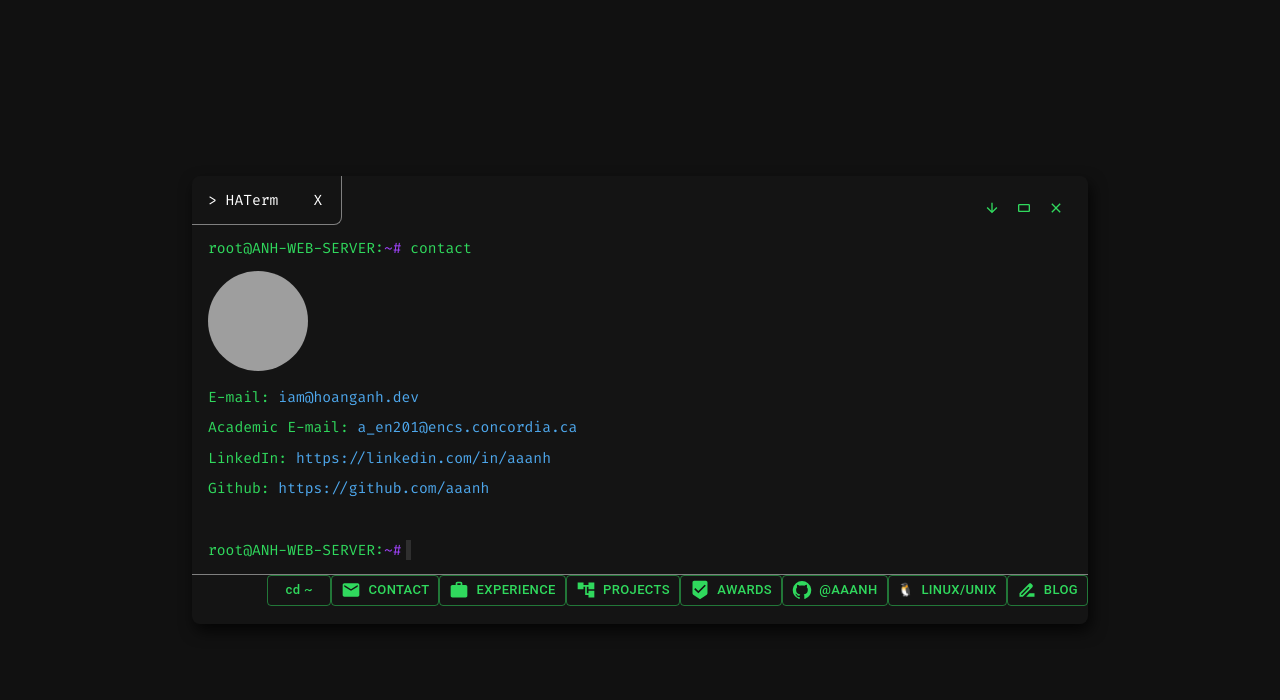
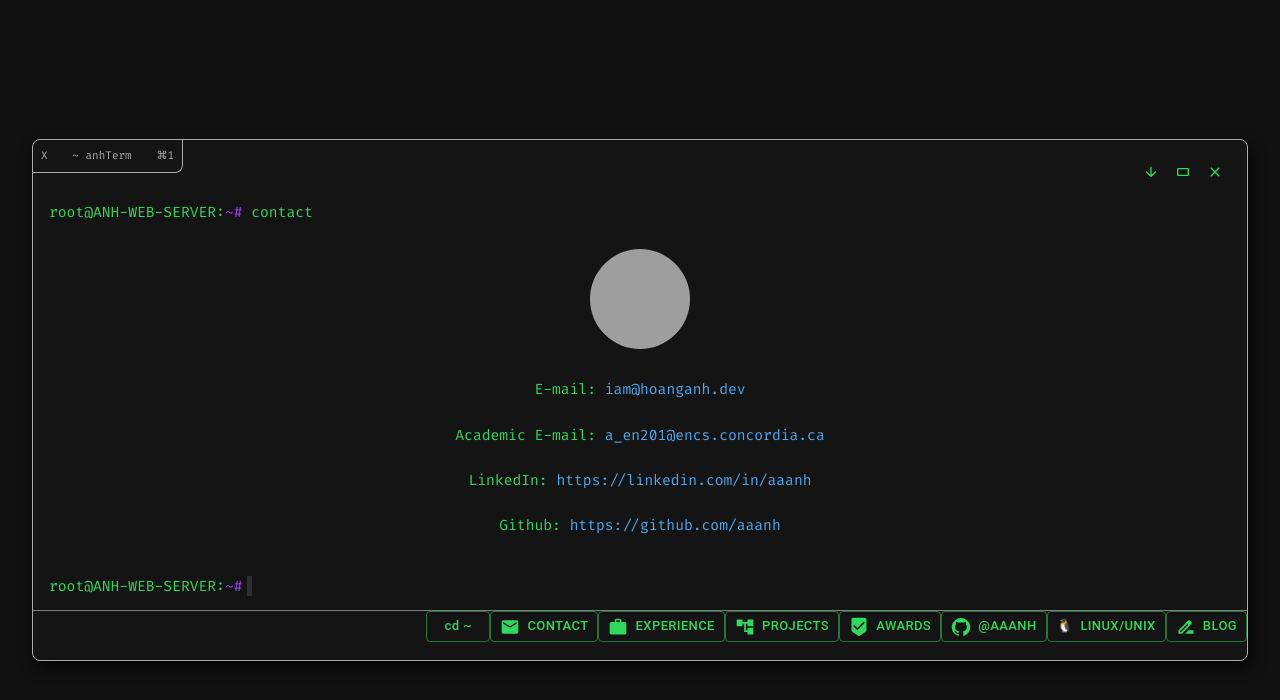
Before and after one commit to zasshuwu/nogamioka, a Next.js app: page / in a window 1280 px wide. Both pictures are taken after a click on the button "CONTACT". Shown: the top 700 px of the page. Built offline with nearby package versions, Linux system fonts and the light colour scheme; grey boxes are pictures that could not be loaded.

Commit message:
iterative tweaks to UX

```diff
--- a/components/contact.js
+++ b/components/contact.js
@@ -38,7 +38,12 @@ const useStyles = makeStyles((theme) => ({
 export default function ContactContent({ command }) {
 	const classes = useStyles();
 	return (
-		<div style={{ margin: "1rem", wordBreak: "break-all" }}>
+		<div
+			style={{
+				margin: "1rem",
+				wordBreak: "break-all",
+			}}
+		>
 			<p>
 				<span style={{ color: customTheme.palette.primary.main }}>
 					root@ANH-WEB-SERVER:
@@ -46,6 +51,14 @@ export default function ContactContent({ command }) {
 				<span style={{ color: "#9f43fa" }}>~#</span>
 				{" " + command}
 			</p>
+			<div
+				style={{
+					display: "flex",
+					flexDirection: "column",
+					justifyContent: "center",
+					alignItems: "center",
+				}}
+			>
 				<p>
 					<Image
 						src="https://avatars.githubusercontent.com/u/37283437?s=400&u=2a2c5c4c8b8db89ec19da727abba8daf277ba57e&v=4"
@@ -63,12 +76,13 @@ export default function ContactContent({ command }) {
 					<a href="mailto:a_en201@encs.concordia.ca">a_en201@encs.concordia.ca</a>
 				</p>
 				<p>
-				LinkedIn: <a href="https://linkedin.com/in/aaanh">https://linkedin.com/in/aaanh</a>
+					LinkedIn:{" "}
+					<a href="https://linkedin.com/in/aaanh">https://linkedin.com/in/aaanh</a>
 				</p>
 				<p>
 					Github: <a href="https://github.com/aaanh">https://github.com/aaanh</a>
 				</p>
-
+			</div>
 			<br></br>
 			<p>
 				<span style={{ color: customTheme.palette.primary.main }}>
--- a/components/experience.js
+++ b/components/experience.js
@@ -51,7 +51,7 @@ const useStyles = makeStyles((theme) => ({
 		display: "flex",
 		flexDirection: "column",
 		"& > *": {
-			maxWidth: "50vw",
+			maxWidth: "100vw",
 		},
 
 		[theme.breakpoints.down("sm")]: {
@@ -65,7 +65,7 @@ const useStyles = makeStyles((theme) => ({
 				maxWidth: "100vw",
 			},
 		},
-		color: "white",
+		color: "#ccc",
 		lineHeight: "1.5rem",
 	},
 	experienceDemo: {
--- a/components/main.js
+++ b/components/main.js
@@ -31,9 +31,9 @@ export default function Main(props) {
 					<ul className={classes.headerNav}>
 						<li>
 							<div className={classes.tab}>
-								{" "}
-								{">"}
-								&nbsp;HATerm&nbsp;&nbsp;&nbsp;&nbsp;X
+								<div style={{ flex: "0" }}>X</div>
+								<div style={{ margin: "auto" }}>{"~ "}anhTerm</div>
+								<div>{"⌘1"}</div>
 							</div>
 						</li>
 
@@ -162,6 +162,7 @@ const useStyles = makeStyles((theme) => ({
 		display: "flex",
 		margin: "0",
 		padding: "0",
+
 		color: customTheme.palette.primary.main,
 		justifyContent: "center",
 		alignItems: "center",
@@ -191,8 +192,8 @@ const useStyles = makeStyles((theme) => ({
 	},
 	content: {
 		background: customTheme.palette.background.main,
-		minWidth: "70%",
-		minHeight: "90%",
+		minWidth: "95%",
+		minHeight: "95%",
 		border: "none",
 		borderRadius: "8px",
 		position: "relative",
@@ -202,15 +203,19 @@ const useStyles = makeStyles((theme) => ({
 			opacity: "0.9",
 			minHeight: "100vh",
 		},
+		border: "solid .25px #aaa",
 	},
 	tab: {
 		margin: "0",
-		borderBottom: "solid 1px grey",
-		borderRight: "solid 1px grey",
-		borderRadius: "8px 0px",
-		padding: "1rem",
-		color: "white",
+		borderBottom: "solid 1.25px #aaa",
+		borderRight: "solid 1.25px #aaa",
+		borderRadius: "8px 0",
+		display: "flex",
+		justifyContent: "space-between",
+		padding: ".5rem",
+		color: "#aaa",
 		width: "150px",
+		fontSize: ".75em",
 	},
 	message: {
 		margin: "1rem",
--- a/components/projects.js
+++ b/components/projects.js
@@ -24,12 +24,7 @@ const useStyles = makeStyles((theme) => ({
 		"& p": {
 			color: "#ddd",
 		},
-		minWidth: "50vw",
-		[theme.breakpoints.down("md")]: {
-			// maxWidth: "100vw",
-			// maxHeight: "100vh",
-		},
-		maxHeight: "70vh",
+		maxHeight: "80vh",
 		overflowY: "scroll",
 		overflowX: "hidden",
 	},
@@ -51,9 +46,8 @@ const useStyles = makeStyles((theme) => ({
 		display: "flex",
 		flexDirection: "column",
 		"& > *": {
-			maxWidth: "50vw",
+			maxWidth: "100%",
 		},
-
 		[theme.breakpoints.down("sm")]: {
 			maxWidth: "100vw",
 			"& > *": {
@@ -61,6 +55,7 @@ const useStyles = makeStyles((theme) => ({
 			},
 		},
 		"& img": {
+			width: "80%",
 			[theme.breakpoints.down("sm")]: {
 				maxWidth: "100vw",
 			},
@@ -78,7 +73,7 @@ const useStyles = makeStyles((theme) => ({
 		},
 	},
 	projects: {
-		maxWidth: "80vw",
+		maxWidth: "100%",
 		[theme.breakpoints.down("sm")]: {
 			maxWidth: "100vw",
 		},
```
Lines whose indentation alone changed are shown as unchanged.
